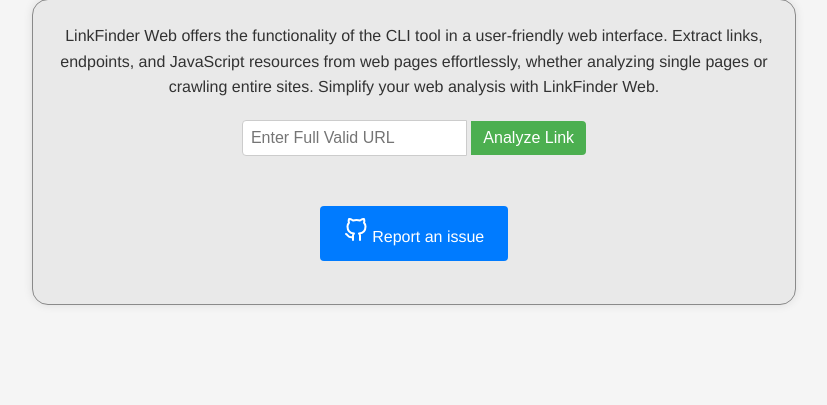
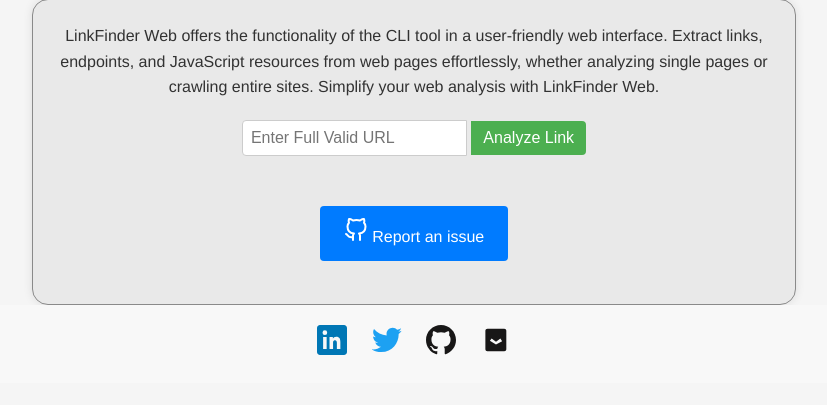
Before and after one commit to Raunaksplanet/LinkFinder-Web-Version, a Flask app: page / in a window 1280 px wide. Shown: the part 123-528 px from the top of the page, without its empty margins (226-1053 px from the left). Run offline with Flask 3, Linux system fonts and the light colour scheme.

Commit message:
Update index.html

```diff
--- a/templates/index.html
+++ b/templates/index.html
@@ -34,6 +34,30 @@
             Report an issue
         </a>
     </div>
-
+ <!-- Footer section -->
+    <footer class="footer">
+        <!-- Add your social media icons with links -->
+        <a href="https://www.linkedin.com/in/raunak-gupta-772408255/" target="_blank">
+            <svg xmlns="http://www.w3.org/2000/svg" class="linkedin" viewBox="0 0 24 24">
+                <path d="M21.61 0H2.39C1.08 0 0 1.08 0 2.39v19.22C0 22.92 1.08 24 2.39 24h19.22c1.31 0 2.39-1.08 2.39-2.39V2.39C24 1.08 22.92 0 21.61 0zM7.72 19.11H4.89V9.66h2.83v9.45h-.01zM6.3 8.03a1.87 1.87 0 1 1-.02-3.74 1.87 1.87 0 0 1 .02 3.74zm12.43 11.08h-2.83v-4.93c0-1.18-.42-1.98-1.47-1.98-.8 0-1.27.54-1.48 1.06-.08.19-.1.45-.1.72v5.13h-2.83V9.66h2.67v1.13h.04c.37-.7 1.28-1.44 2.63-1.44 2.81 0 3.33 1.85 3.33 4.26v4.3z"/>
+            </svg>
+        </a>
+        <a href="https://x.com/OreoBiscui74046" target="_blank">
+            <svg xmlns="http://www.w3.org/2000/svg" class="twitter" viewBox="0 0 24 24">
+                <path d="M23.954 4.569c-.885.388-1.835.65-2.83.772 1.016-.611 1.798-1.577 2.165-2.734-.951.564-2.005.975-3.127 1.197-.897-.959-2.177-1.559-3.594-1.559-2.724 0-4.934 2.21-4.934 4.934 0 .387.044.763.127 1.122-4.1-.206-7.742-2.165-10.162-5.14-.424.722-.666 1.562-.666 2.465 0 1.707.871 3.213 2.197 4.094-.811-.025-1.573-.249-2.235-.618v.06c0 2.385 1.693 4.374 3.943 4.827-.413.112-.847.172-1.293.172-.316 0-.622-.03-.927-.086.623 1.936 2.428 3.35 4.569 3.387-1.672 1.307-3.782 2.088-6.076 2.088-.395 0-.787-.023-1.174-.068 2.159 1.384 4.726 2.198 7.482 2.198 8.978 0 13.894-7.451 13.894-13.893 0-.211-.005-.422-.014-.633.956-.689 1.787-1.55 2.444-2.532z"/>
+            </svg>
+        </a>
+        <a href="https://github.com/Raunaksplanet" target="_blank">
+            <svg xmlns="http://www.w3.org/2000/svg" class="github" viewBox="0 0 24 24">
+                <path fill="none" d="M0 0h24v24H0z"/>
+                <path d="M12 0C5.37 0 0 5.37 0 12c0 5.31 3.438 9.814 8.205 11.427.6.11.82-.257.82-.577 0-.285-.01-1.04-.015-2.038-3.338.724-4.042-1.61-4.042-1.61-.546-1.387-1.333-1.756-1.333-1.756-1.09-.744.083-.73.083-.73 1.205.086 1.837 1.236 1.837 1.236 1.07 1.834 2.807 1.305 3.493.998.108-.776.42-1.305.764-1.605-2.67-.306-5.466-1.336-5.466-5.93 0-1.31.465-2.38 1.235-3.22-.125-.306-.54-1.523.12-3.176 0 0 1.005-.322 3.3 1.23a11.553 11.553 0 0 1 3-.406c1.018.004 2.045.136 3 .4 2.29-1.556 3.294-1.234 3.294-1.234.663 1.654.247 2.87.12 3.176.765.84 1.23 1.91 1.23 3.22 0 4.607-2.8 5.622-5.475 5.92.43.372.815 1.102.815 2.22 0 1.605-.015 2.896-.015 3.29 0 .32.215.694.825.576C20.566 21.81 24 17.306 24 12c0-6.63-5.373-12-12-12z"/>
+            </svg>
+        </a>
+        <a href="https://medium.com/@RaunakGupta1922" target="_blank">
+            <svg xmlns="http://www.w3.org/2000/svg" class="medium" viewBox="0 0 24 24">
+                <path d="M18.75 3h-13.5C4.231 3 3.5 3.731 3.5 4.625v14.75c0 .894.731 1.625 1.625 1.625h13.5c.894 0 1.625-.731 1.625-1.625v-14.75c0-.894-.731-1.625-1.625-1.625zM12 15.625l-4.909-3.028L8.5 10.81 12 13.35l3.5-2.54 1.409 2.287L12 15.625z"/>
+            </svg>
+        </a>
+    </footer>
 </body>
 </html>
```
